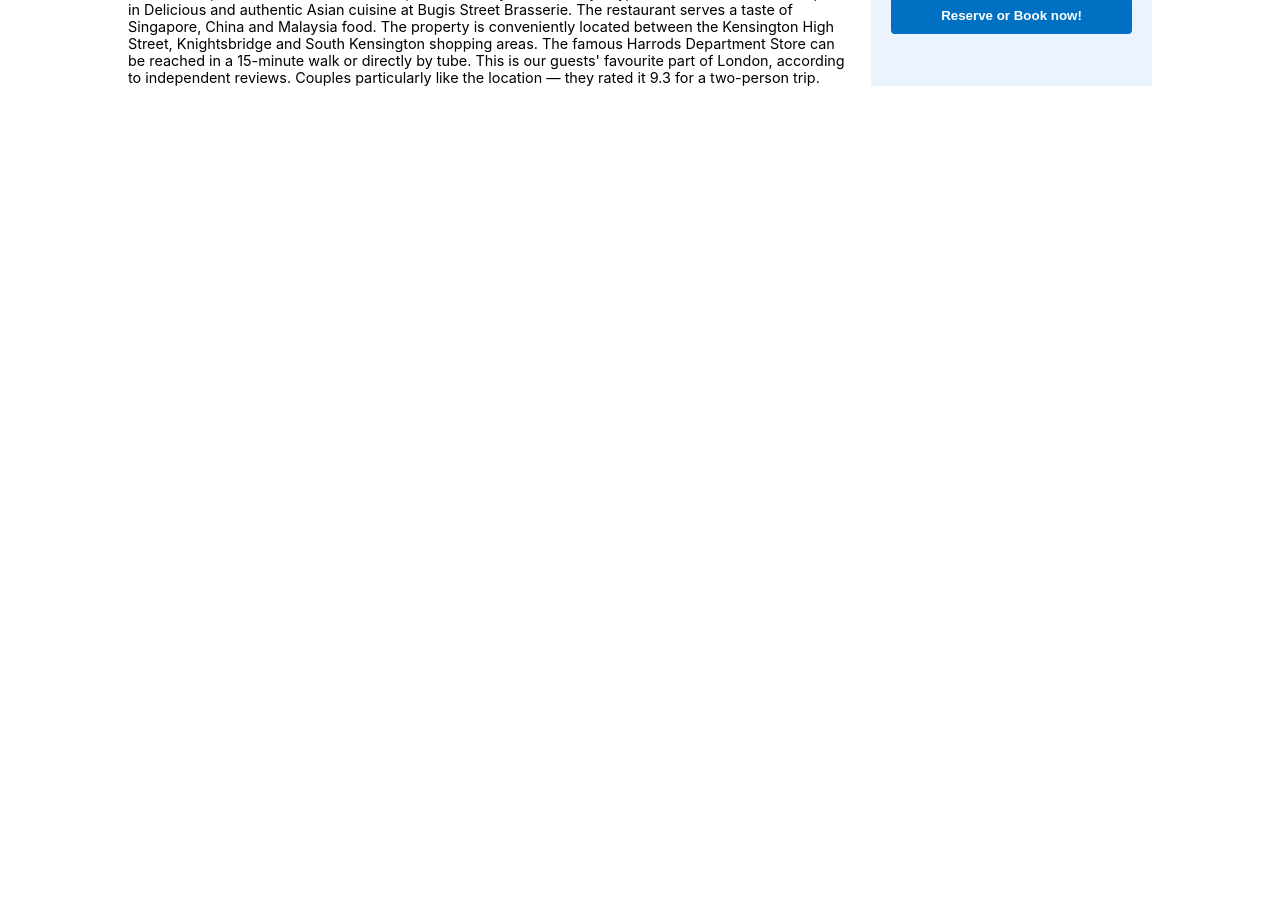
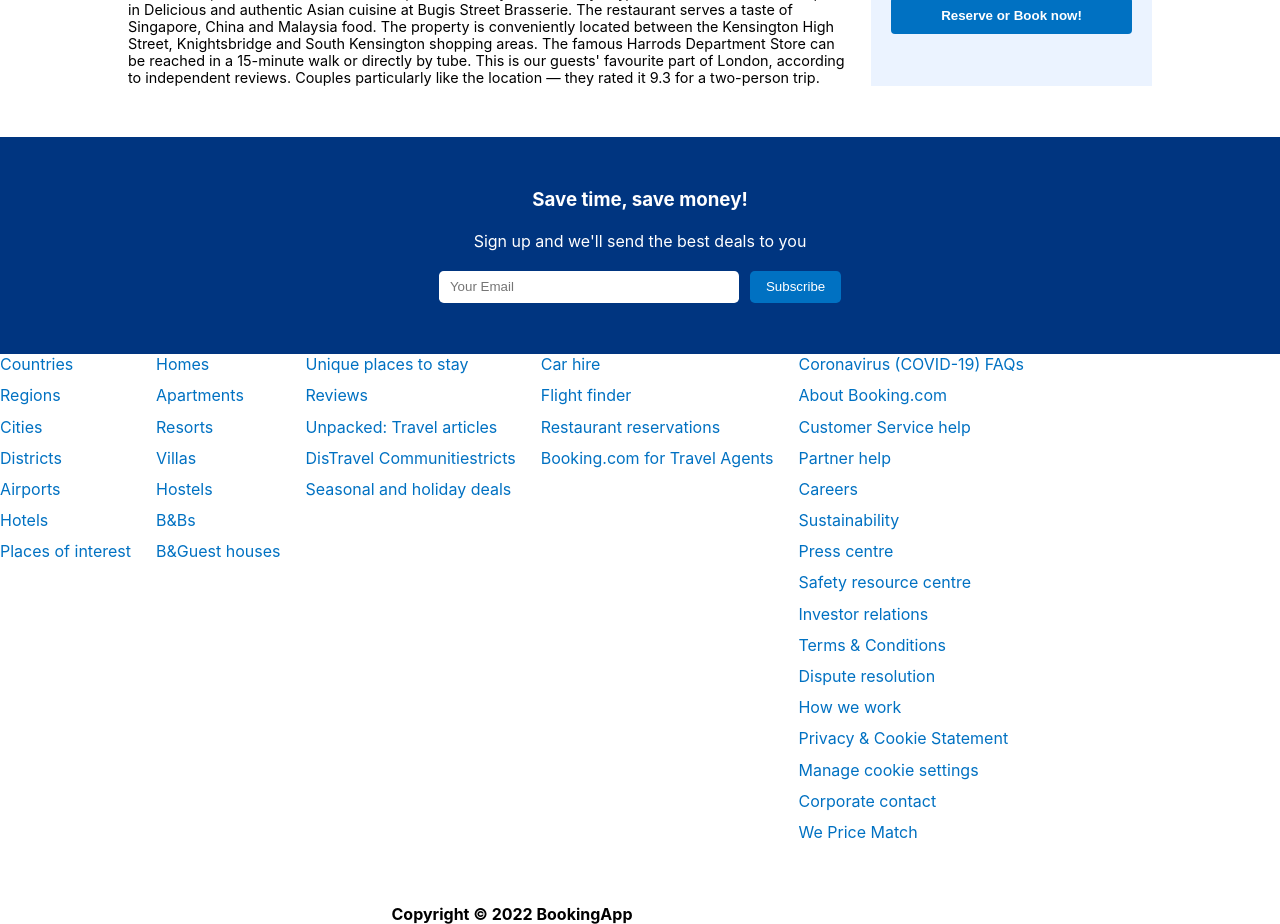
Before and after one commit to 21ciprian/booking-app, a React (Create React App) app: page /hotels/1 in a window 1280 px wide. Shown: the part 1040-1964 px from the top of the page. Before the commit the page ends 1126 px from the top, so only its background shows below. Built offline with nearby package versions, Linux system fonts and the light colour scheme.

Commit message:
Centered copyright inside Footer component

```diff
--- a/src/components/Footer/Footer.module.css
+++ b/src/components/Footer/Footer.module.css
@@ -18,3 +18,6 @@
 	color: #0071c2;
 	cursor: pointer;
 }
+.fText {
+	text-align: center;
+}
--- a/src/pages/Hotel/Hotel.jsx
+++ b/src/pages/Hotel/Hotel.jsx
@@ -1,7 +1,9 @@
 import {faLocationDot} from '@fortawesome/free-solid-svg-icons'
 import {FontAwesomeIcon} from '@fortawesome/react-fontawesome'
 import React from 'react'
+import Footer from '../../components/Footer/Footer'
 import Header from '../../components/Header/Header'
+import MailList from '../../components/MailList/MailList'
 import Navbar from '../../components/Navbar/Navbar'
 import styles from './Hotel.module.css'
 
@@ -93,6 +95,8 @@ function Hotel() {
 					</div>
 				</section>
 			</section>
+			<MailList />
+			<Footer />
 		</section>
 	)
 }
--- a/src/pages/Hotel/Hotel.module.css
+++ b/src/pages/Hotel/Hotel.module.css
@@ -1,6 +1,7 @@
 .hotelContainer {
 	display: flex;
-	justify-content: center;
+	flex-direction: column;
+	align-items: center;
 	margin-top: 1.25rem;
 }
 .hotelWrapper {
```
